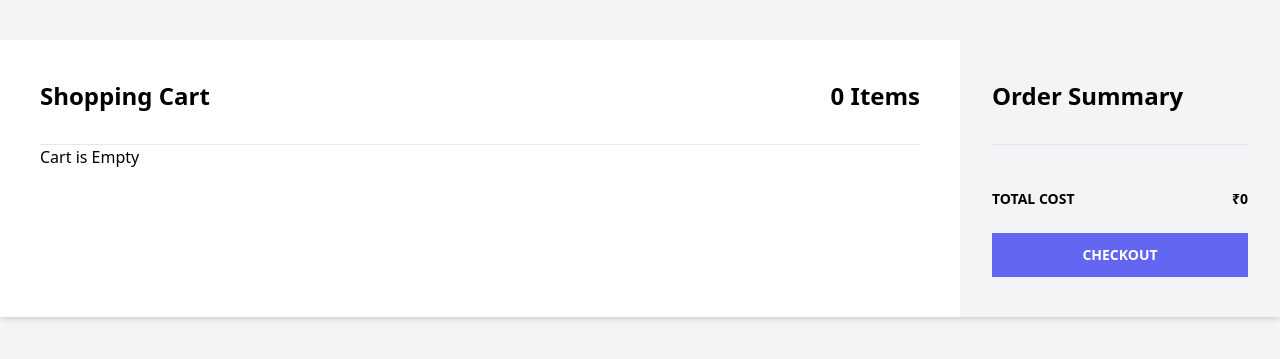
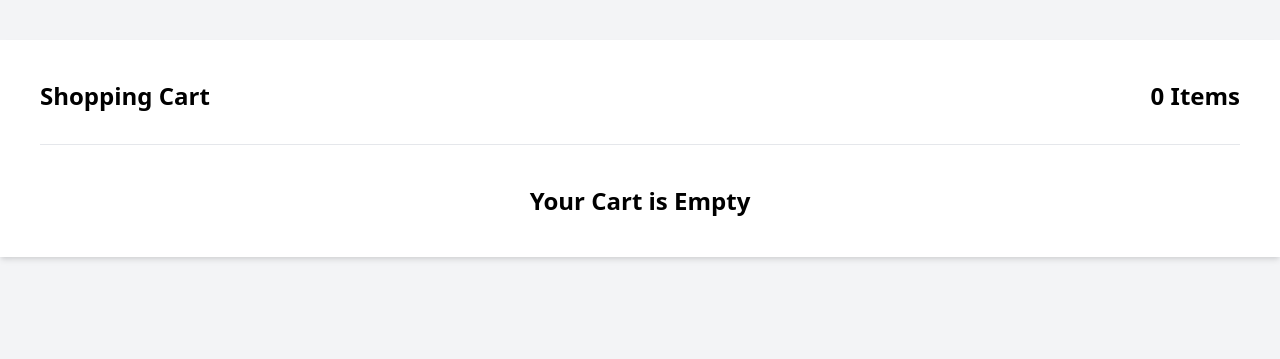
Before and after one commit to whimsicalartist123/EShop, a Django app: template templates/cart/detail.html in a window 1280 px wide. Shown: the part 80-439 px from the top of the page. Run offline with Django 3.2, Linux system fonts and the light colour scheme; the template is opened without the code that fills it, so the values that code supplies are empty; parts of the project's set-up code (start-up, migrations or seed data) failed here and were passed over; some libraries are stand-ins or nearby versions.

Commit message:
empty cart template changes

```diff
--- a/templates/cart/detail.html
+++ b/templates/cart/detail.html
@@ -10,13 +10,13 @@
 
   <div class="container mx-auto mt-10">
     <div class="flex shadow-md my-10">
-      <div class="w-3/4 bg-white px-10 py-10">
+      <div class="{% if cart %}w-3/4{% else %}w-full{% endif %} bg-white px-10 py-10">
         <div class="flex justify-between border-b pb-8">
           <h1 class="font-semibold text-2xl">Shopping Cart</h1>
           <h2 class="font-semibold text-2xl">{{cart | length}} Items</h2>
         </div>
         {% if not cart %}
-          <div class="subtitle">Cart is Empty</div>
+          <div class="subtitle text-center text-2xl mt-10 font-semibold">Your Cart is Empty</div>
         {% else %}
           <div class="flex mt-10 mb-5">
             <h3 class="font-semibold text-gray-600 text-xs uppercase w-2/5">Product Details</h3>
@@ -36,7 +36,8 @@
         {% endif %}
       </div>
 
-      <div id="summary" class="w-1/4 px-8 py-10">
+
+      <div id="summary" class="w-1/4 px-8 py-10 {% if not cart %}hidden{% endif %}">
         <h1 class="font-semibold text-2xl border-b pb-8">Order Summary</h1>
 
         <!-- Basic Summary -->
@@ -66,7 +67,7 @@
             <span>Total cost</span>
             <span>₹{{ cart.get_total_price }}</span>
           </div>
-          <a href="{% url 'checkout' %}">
+          <a href="{% url 'order:checkout' %}">
             <button
               class="bg-indigo-500 font-semibold hover:bg-indigo-600 py-3 text-sm text-white uppercase w-full">Checkout</button>
           </a>
@@ -74,6 +75,8 @@
         </div>
       </div>
 
+
+
     </div>
   </div>
 
```
Lines whose indentation alone changed are shown as unchanged.
